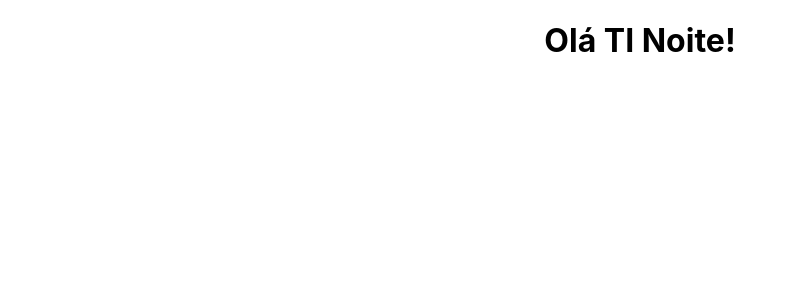
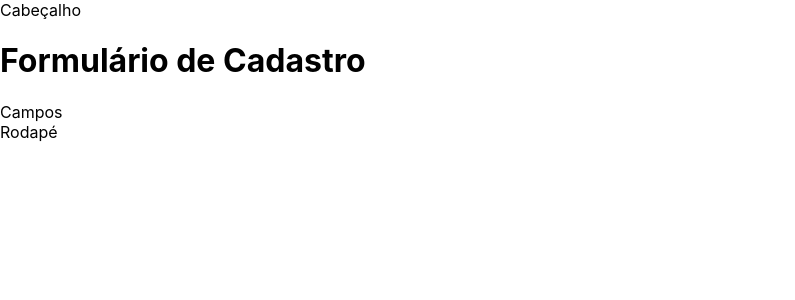
Before and after one commit to salmo-jr/front-end-modelo, a React (Create React App) app: page / in a window 1280 px wide. Shown: the top 300 px of the page, without its empty margins (0-795 px from the left). Built offline with nearby package versions, Linux system fonts and the light colour scheme.

Commit message:
esboço inicial do formulário de cadastro

```diff
--- a/src/App.js
+++ b/src/App.js
@@ -1,10 +1,11 @@
-import logo from './logo.svg';
-import './App.css';
+import Formulario from './componentes/Formulario/Formulario';
 
 function App() {
   return (
     <div className="App">
-      <h1>Olá TI Noite!</h1>
+        <div>Cabeçalho</div>
+        <Formulario titulo="Formulário de Cadastro" />
+        <div>Rodapé</div>
     </div>
   );
 }
--- /dev/null
+++ b/src/componentes/Formulario/Formulario.js
@@ -0,0 +1,12 @@
+import React from 'react';
+
+const formulario = (props) => {
+    return(
+        <form>
+            <h1>{ props.titulo }</h1>
+            <div>Campos</div>
+        </form>
+    );
+}
+
+export default formulario;
```
